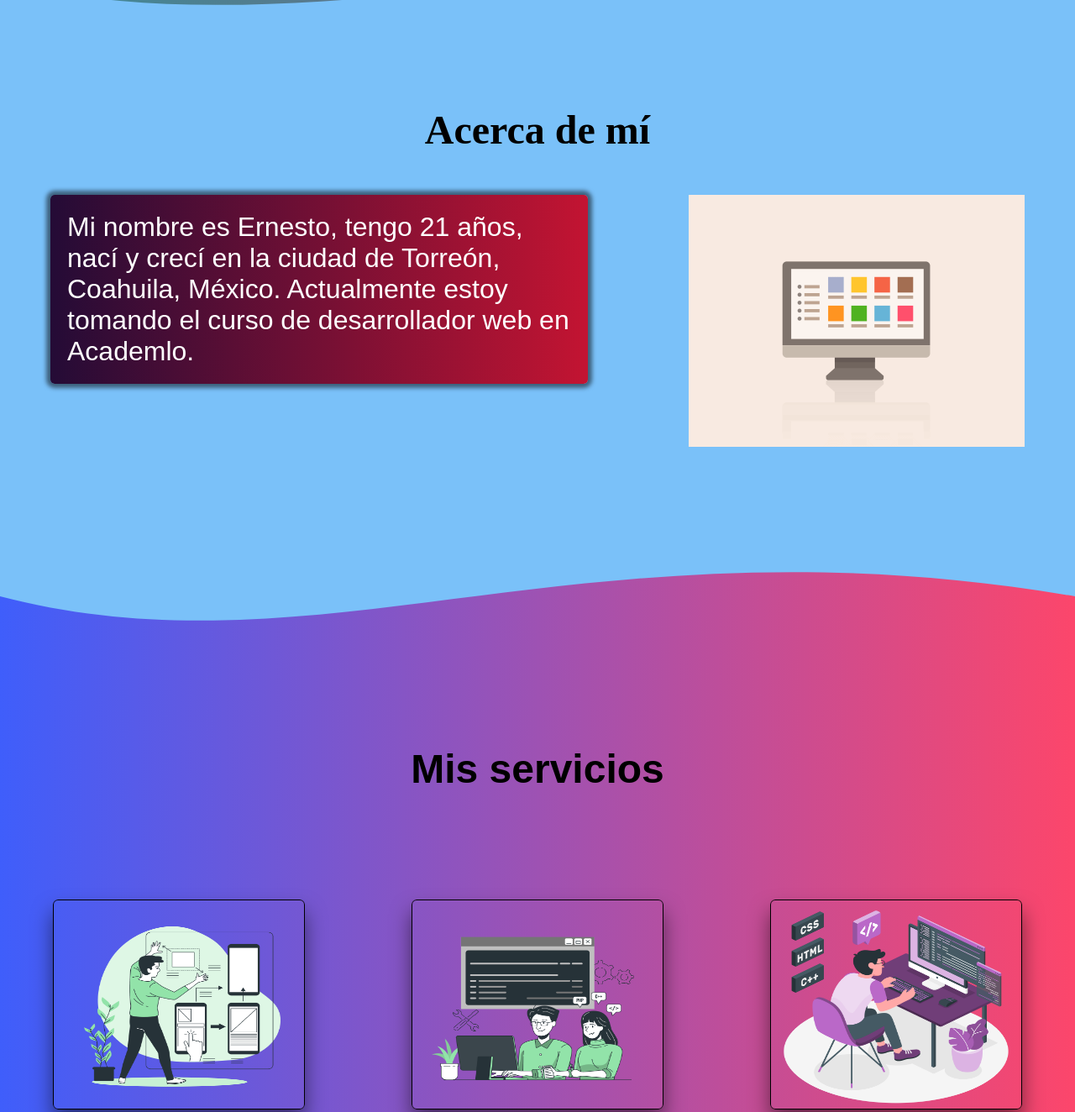
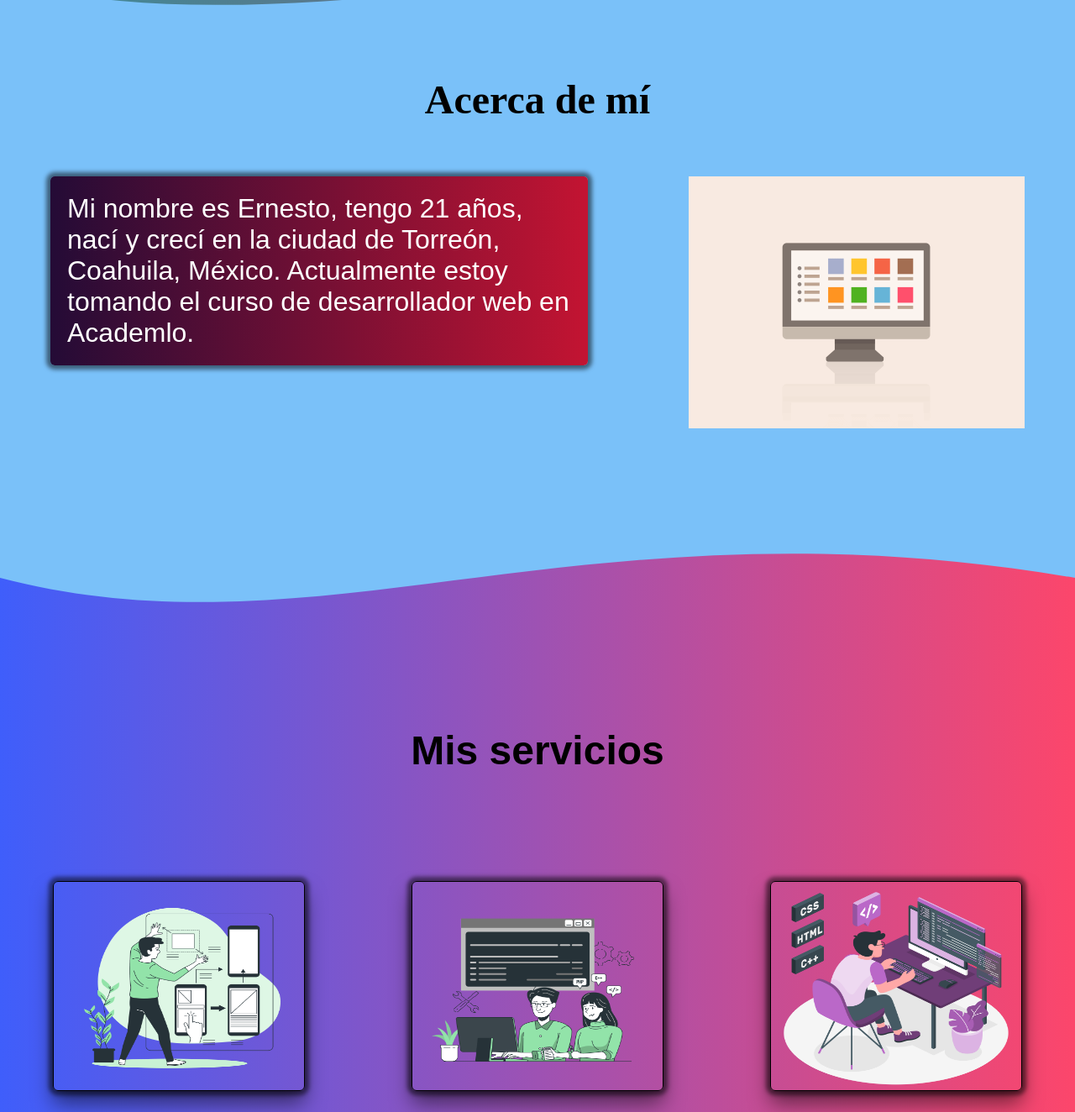
Before and after one commit to neto-es/portafolio, a plain HTML site: page index.html in a window 1280 px wide. Shown: the part 523-1847 px from the top of the page at 84% size. Drawn offline with Linux system fonts and the light colour scheme.

Commit message:
arreglo responsive hover

```diff
--- a/css/styles.css
+++ b/css/styles.css
@@ -127,7 +127,6 @@ header {
 /* Acerca de */
 .container-about {
     width: 100%;
-    margin-top: 100px;
     background-color: #7AC1F9;
     margin-bottom: 10%;
 }
@@ -140,7 +139,7 @@ header {
 .title-about {
     text-align: center;
     font-size: 2rem;
-    margin: 50px 0px 50px;
+    margin: 5%;
 }
 
 .about-img {
@@ -160,7 +159,6 @@ header {
     padding: 20px;
     height: 75%;
     box-shadow: 0px 0px 5px 5px rgba(0, 0, 0, 0.5);
-
 }
 
 /* Mis servicios */
@@ -202,12 +200,12 @@ figure {
     justify-content: space-around;
     align-items: center;
     flex-wrap: nowrap;
-    width: 100%;
 }
-}
+
 figure img {
     display: flex;
 }
+
 .contenedor{
     display: flex;
     justify-content: space-around;
@@ -220,7 +218,6 @@ figure img {
     height: 250px;
     cursor: pointer;
     width: 300px;
-    overflow: hidden;
     border-radius: 6px;
     box-shadow: 0px 15px 25px rgba(0,0,0,0.50);
 }
@@ -355,8 +352,13 @@ input {
 
     .container-img-services img {
         width: 50%;
-        margin: 10% 0 10% 8%;
-        }
+    }
+
+    figure {
+    overflow: hidden;
+    margin: 10% 0 10% 8%;
+
+    }
 }
 
 @media (max-width: 700px) {
```
